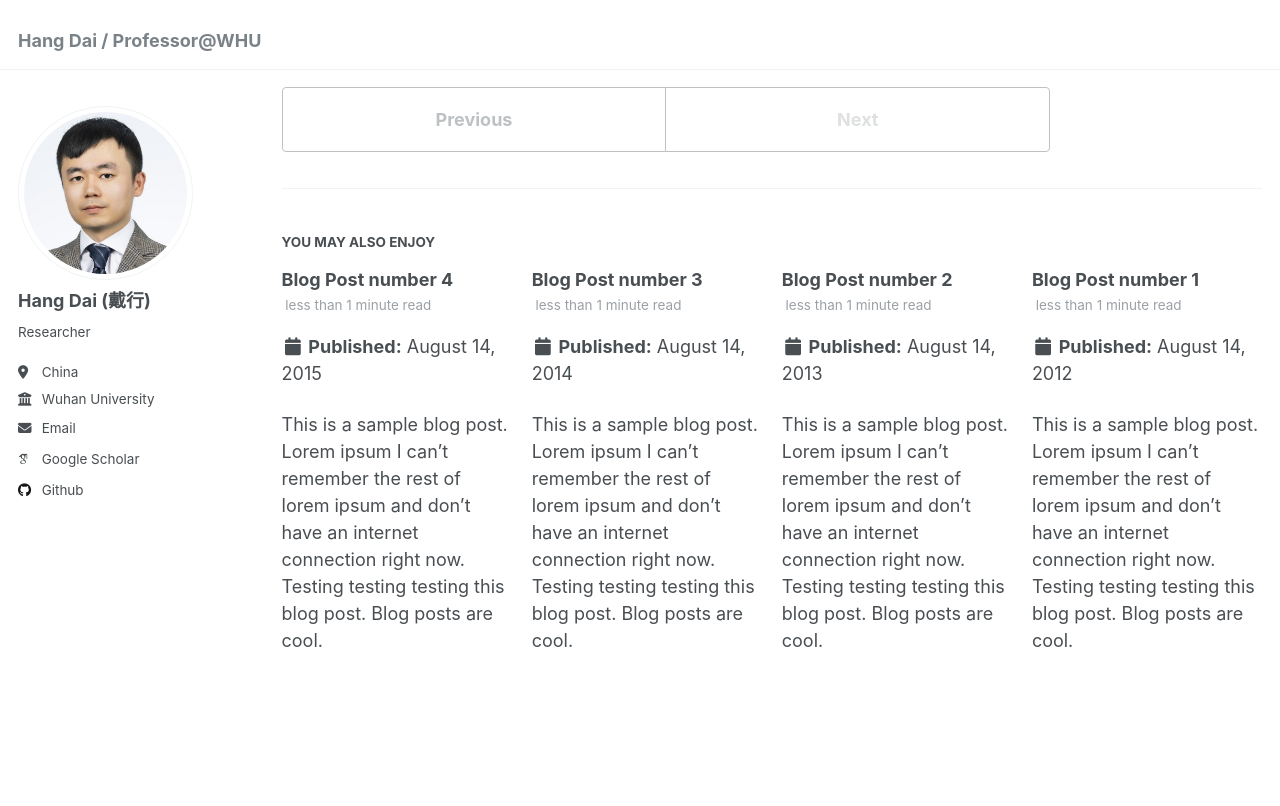
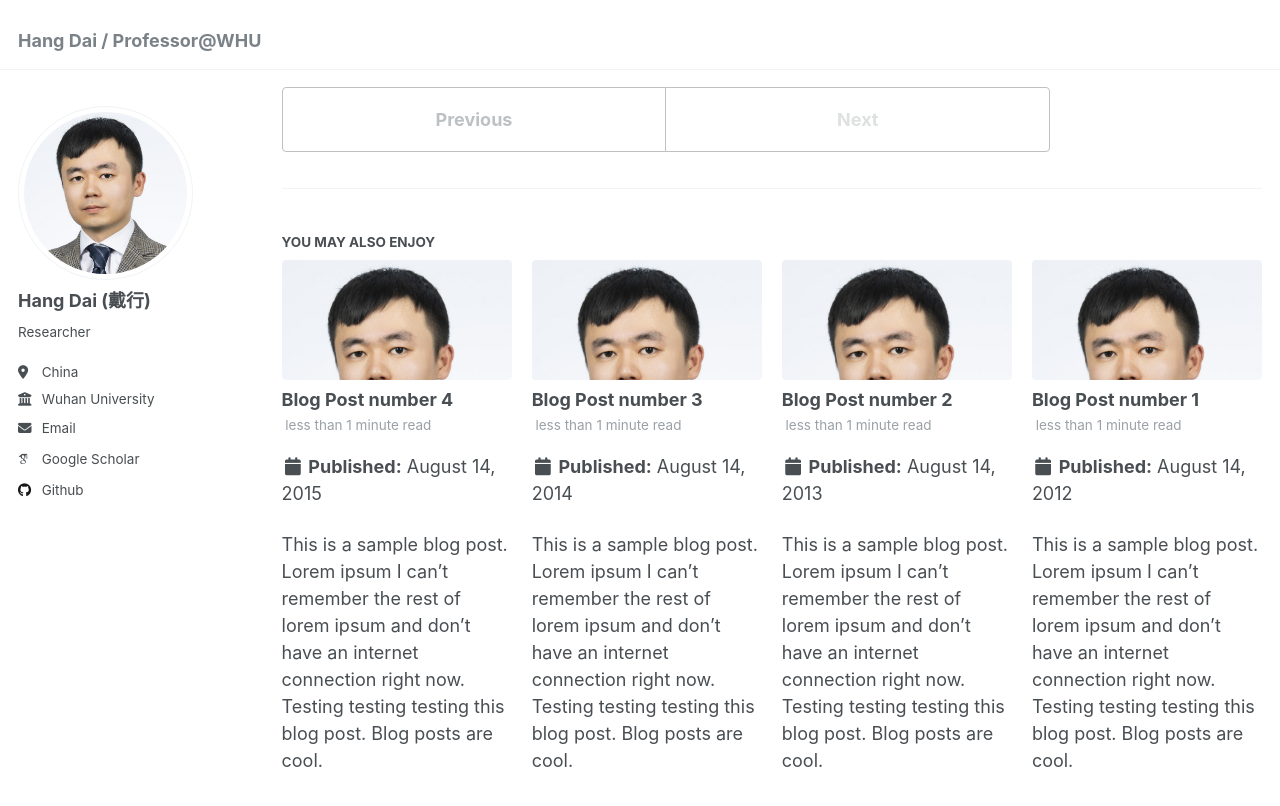
Before and after one commit to Dai-Hang/Dai-Hang.github.io, a Jekyll site: the page built from _posts/2199-01-01-future-post.md, in a window 1280 px wide and 900 px high, scrolled down 506 px. Shown: the top 806 px of the window. Built offline with Jekyll 4.4.1, drawn with Linux system fonts in a browser that asks for light colours; some web fonts are replaced.

Commit message:
Update _config.yml

```diff
--- a/_config.yml
+++ b/_config.yml
@@ -84,7 +84,7 @@ publication_category:
     title: 'Conference Papers'
 
 # Site Settings
-teaser                   :  # filename of teaser fallback teaser image placed in /images/, .e.g. "500x300.png"
+teaser                   : Portrait1.jpg # filename of teaser fallback teaser image placed in /images/, .e.g. "500x300.png"
 breadcrumbs              : false # true, false (default)
 words_per_minute         : 160
 future                   : true
```
